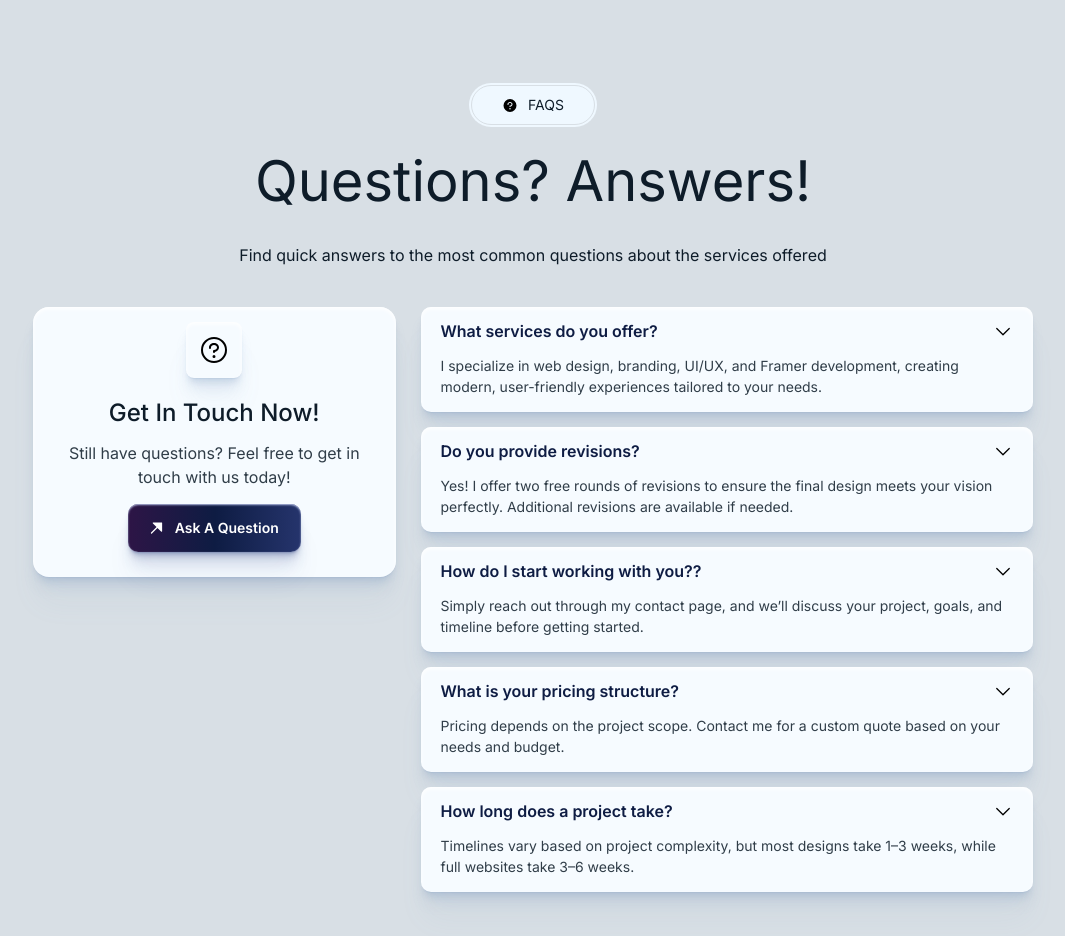
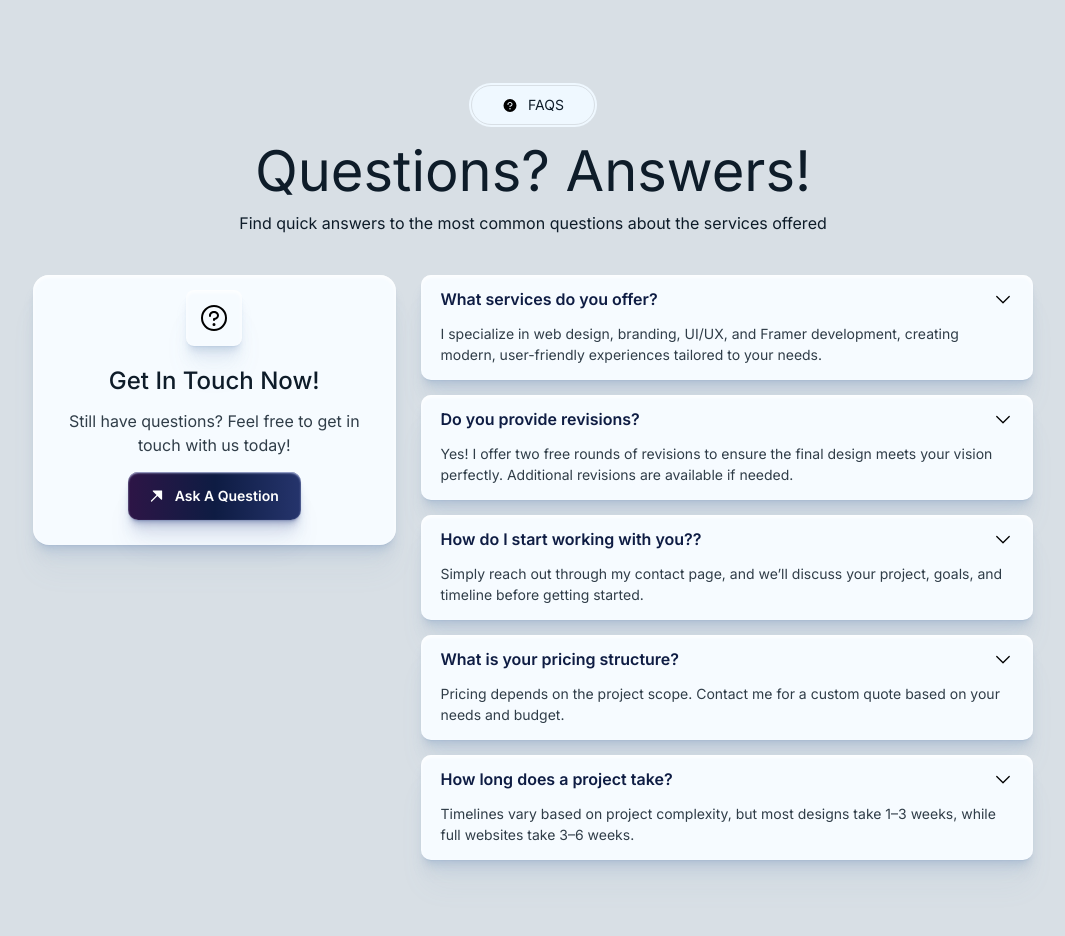
Before and after one commit to ask0ldd/FolioV2, a React (Vite) app: page / in a window 1280 px wide. Shown: the part 5000-5936 px from the top of the page, without its empty margins (107-1172 px from the left). Built offline with nearby package versions, Linux system fonts and the light colour scheme.

Commit message:
*edit* front / QA section : titles alignments

```diff
--- a/src/pages/app/sections/QA.tsx
+++ b/src/pages/app/sections/QA.tsx
@@ -13,8 +13,8 @@ export default function QA(){
                     FAQS
                 </span>
             </div>
-            <h2 className='dm-sans text-[56px] mt-[12px]'>Questions? Answers!</h2>
-            <span className='mt-[20px]'>Find quick answers to the most common questions about the services offered</span>
+            <h2 className='dm-sans text-[36px] leading-[2rem] text-center md:text-[44px] xl:text-[56px] mt-[12px] md:mt-[28px]'>Questions? Answers!</h2>
+            <span className='text-[14px] md:text-[16px] mt-[18px] md:mt-[24px] text-center'>Find quick answers to the most common questions about the services offered</span>
             <div className='flex flex-wrap gap-x-[25px] w-full max-w-[1000px] mt-[40px] flex-col md:flex-row'>
 
                 <div className="flex flex-col flex-[35%] shrink grow bg-[#F6FBFF] items-center h-fit rounded-[16px] pt-[15px] pb-[25px] px-[30px] whiteBlockShadow">
```
